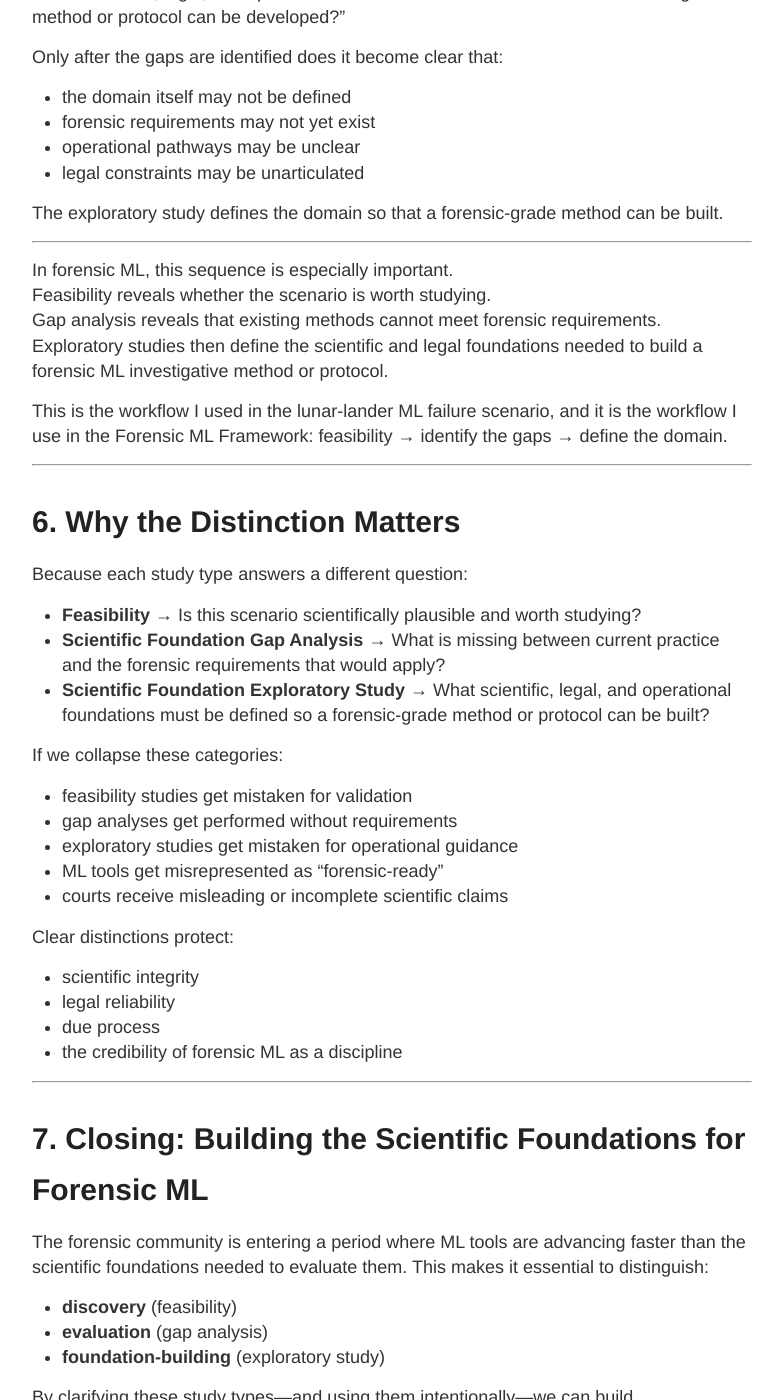
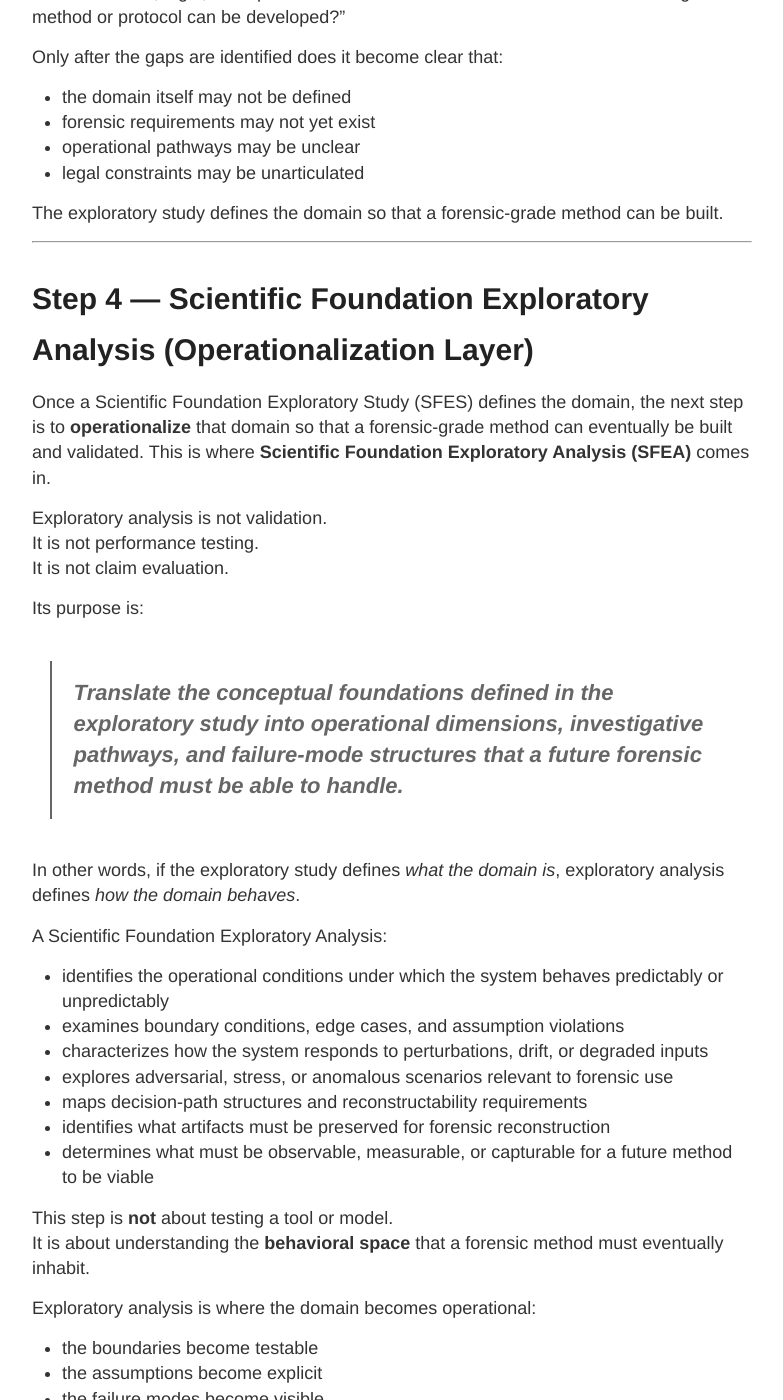
Before and after one commit to ronin4n6labs/Ronin4n6Labs.github.io, a Jekyll site: the page built from _posts/2026-04-16-beyond-the-button-method-validation-Gap_vs_Explore.md, in a window 1280 px wide and 1400 px high, scrolled down 6584 px. Shown: the whole window, without its empty margins (248-1031 px from the left). Built offline with Jekyll 4.4.1, drawn with Linux system fonts in a browser that asks for light colours; some of the changed text lies outside the part shown.

Commit message:
Update blog post: Beyond the Button – Gap vs Exploratory Studies

```diff
--- a/_posts/2026-04-16-beyond-the-button-method-validation-Gap_vs_Explore.md
+++ b/_posts/2026-04-16-beyond-the-button-method-validation-Gap_vs_Explore.md
@@ -202,12 +202,55 @@ The exploratory study defines the domain so that a forensic‑grade method can b
 
 ---
 
-In forensic ML, this sequence is especially important.
-Feasibility reveals whether the scenario is worth studying.
-Gap analysis reveals that existing methods cannot meet forensic requirements.
-Exploratory studies then define the scientific and legal foundations needed to build a forensic ML investigative method or protocol.
+# **Step 4 — Scientific Foundation Exploratory Analysis (Operationalization Layer)**
 
-This is the workflow I used in the lunar‑lander ML failure scenario, and it is the workflow I use in the Forensic ML Framework: feasibility → identify the gaps → define the domain.
+Once a Scientific Foundation Exploratory Study (SFES) defines the domain, the next step is to **operationalize** that domain so that a forensic‑grade method can eventually be built and validated. This is where **Scientific Foundation Exploratory Analysis (SFEA)** comes in.
+
+Exploratory analysis is not validation.
+It is not performance testing.
+It is not claim evaluation.
+
+Its purpose is:
+
+> **Translate the conceptual foundations defined in the exploratory study into operational dimensions, investigative pathways, and failure‑mode structures that a future forensic method must be able to handle.**
+
+In other words, if the exploratory study defines *what the domain is*, exploratory analysis defines *how the domain behaves*.
+
+A Scientific Foundation Exploratory Analysis:
+
+- identifies the operational conditions under which the system behaves predictably or unpredictably
+- examines boundary conditions, edge cases, and assumption violations
+- characterizes how the system responds to perturbations, drift, or degraded inputs
+- explores adversarial, stress, or anomalous scenarios relevant to forensic use
+- maps decision‑path structures and reconstructability requirements
+- identifies what artifacts must be preserved for forensic reconstruction
+- determines what must be observable, measurable, or capturable for a future method to be viable
+
+This step is **not** about testing a tool or model.
+It is about understanding the **behavioral space** that a forensic method must eventually inhabit.
+
+Exploratory analysis is where the domain becomes operational:
+
+- the boundaries become testable
+- the assumptions become explicit
+- the failure modes become visible
+- the forensic requirements become concrete
+- the investigative pathways become structured
+
+This step is essential because forensic methods cannot be built on conceptual definitions alone. They require an understanding of **how the system behaves under conditions relevant to forensic investigation**, including conditions that are rare, degraded, adversarial, or unexpected.
+
+In the Forensic ML Framework, exploratory analysis is the bridge between:
+
+- **Step 3 — defining the domain**, and
+- **Step 5 — building a forensic‑grade method or protocol**
+
+It ensures that when a method is eventually constructed, it is grounded in:
+
+- the scientific foundations (Step 3)
+- the operational realities (Step 4)
+- and the forensic requirements identified earlier (Step 2)
+
+Without exploratory analysis, method development risks being built on assumptions rather than evidence, and validation risks being built on performance rather than forensic reconstructability.
 
 ---
 
```
